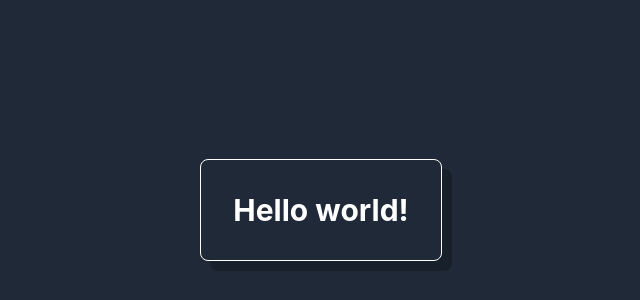
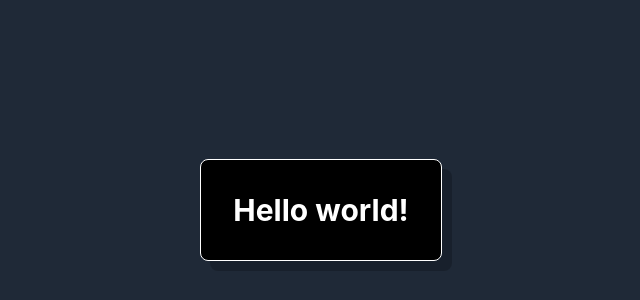
Before and after one commit to ibrahimAlphaSquad/animations, a JavaScript app: page / in a window 1280 px wide. Shown: the part 190-490 px from the top of the page, without its empty margins (319-959 px from the left). Built offline with nearby package versions, Linux system fonts and the light colour scheme; the HTML template or start-up script is replaced by a standard one.

Commit message:
position x

```diff
--- a/src/App.js
+++ b/src/App.js
@@ -5,12 +5,12 @@ function App() {
     <div className="flex justify-center items-center h-screen m-auto bg-gray-800">
       <motion.div
         className="border border-white rounded-lg p-8"
-        initial={{ scale: 0 }}
+        initial={{ scale: 0,x:100 }}
         animate={{
           scale: 1,
           rotate: 360,
-          // x: 0,
-          // backgroundColor: "#000",
+          x: 0,
+          backgroundColor: "#000",
           boxShadow: "10px 10px 0 rgba(0, 0, 0, 0.2)",
         }}
         transition={{
```
